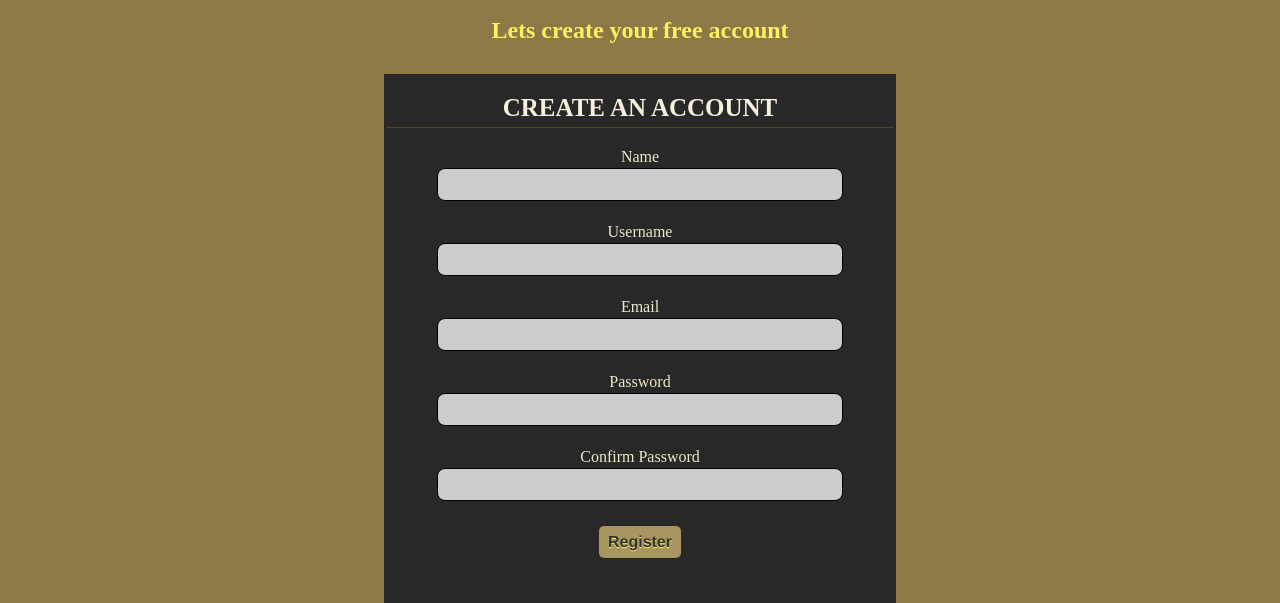
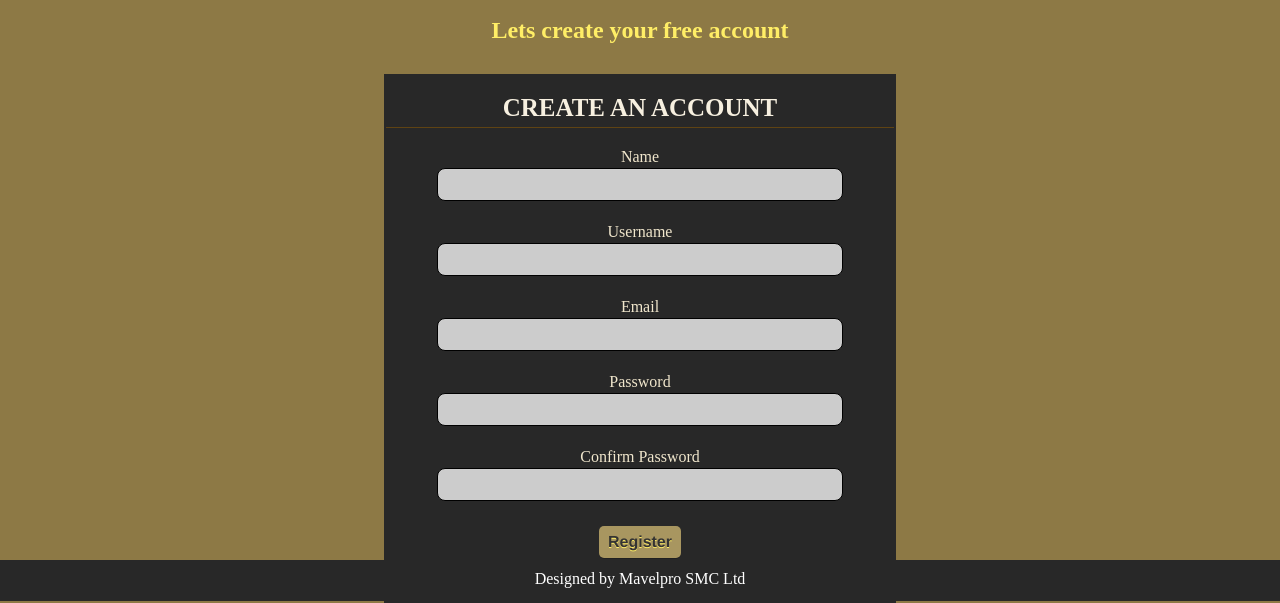
Before and after one commit to VivianDoreen/MyDiaryV-1.1, a plain HTML site: page UI/register.html in a window 1280 px wide. Shown: the part 199-802 px from the top of the page. Drawn offline with Linux system fonts and the light colour scheme.

Commit message:
changed edit_entry.html

```diff
--- a/UI/css/styleothers.css
+++ b/UI/css/styleothers.css
@@ -426,7 +426,6 @@ label #username_error{
     font-size: 15px;
 }
 
-
 .active, .collapsible:hover {
     font-weight: bold;
 }
@@ -457,7 +456,7 @@ label #username_error{
         position:absolute;
         height:41px;
         background:#282828;
-        left: 0 ; right: 0;bottom: 0;
+        bottom: 0;
   }
   footer p{
       margin-top:10px;
--- a/UI/register.html
+++ b/UI/register.html
@@ -50,6 +50,8 @@
             </form>
         </div>
     </section>
-
+    <footer>
+        <p>Designed  by Mavelpro SMC Ltd</p>
+    </footer>
 </body>
 </html>
```
Also changed, not shown: UI/edit_entry.html (+0 -3 lines).
